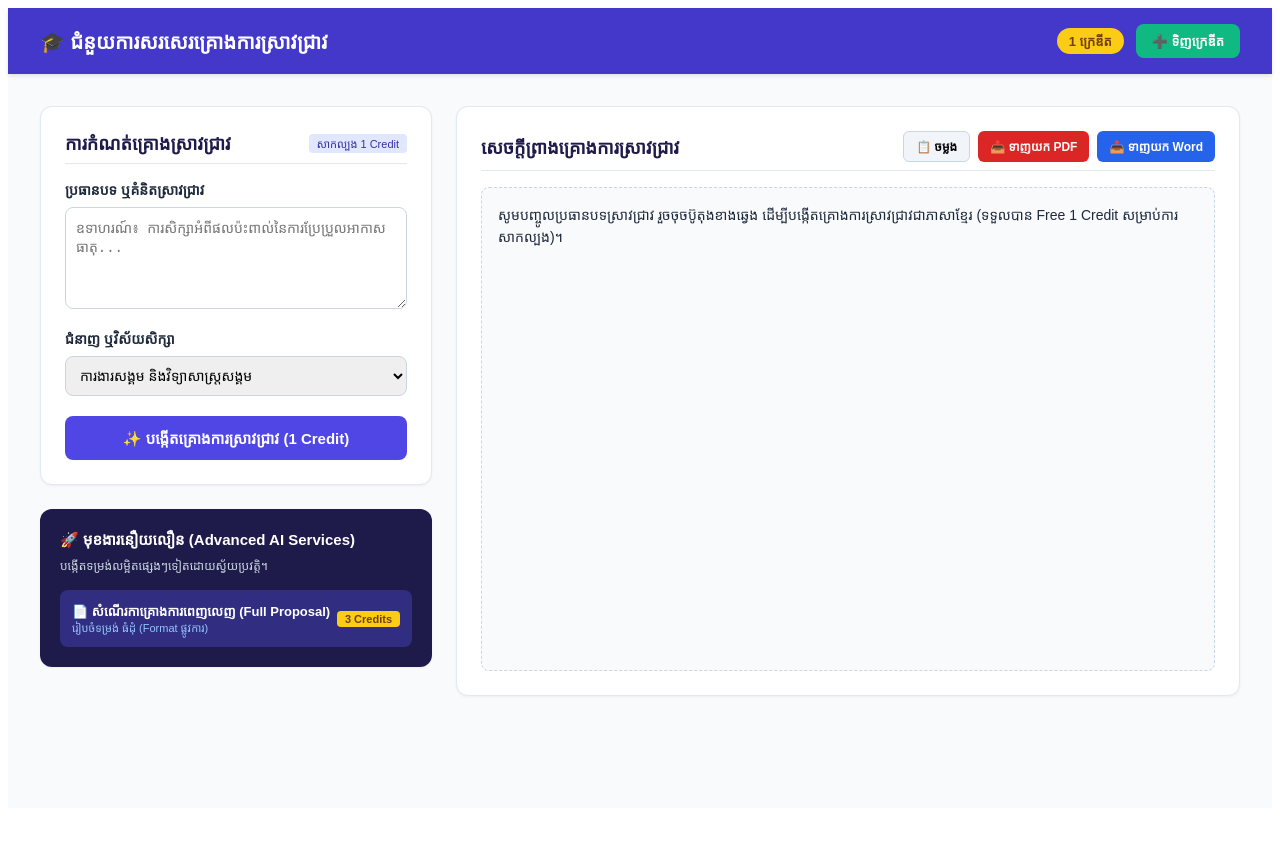
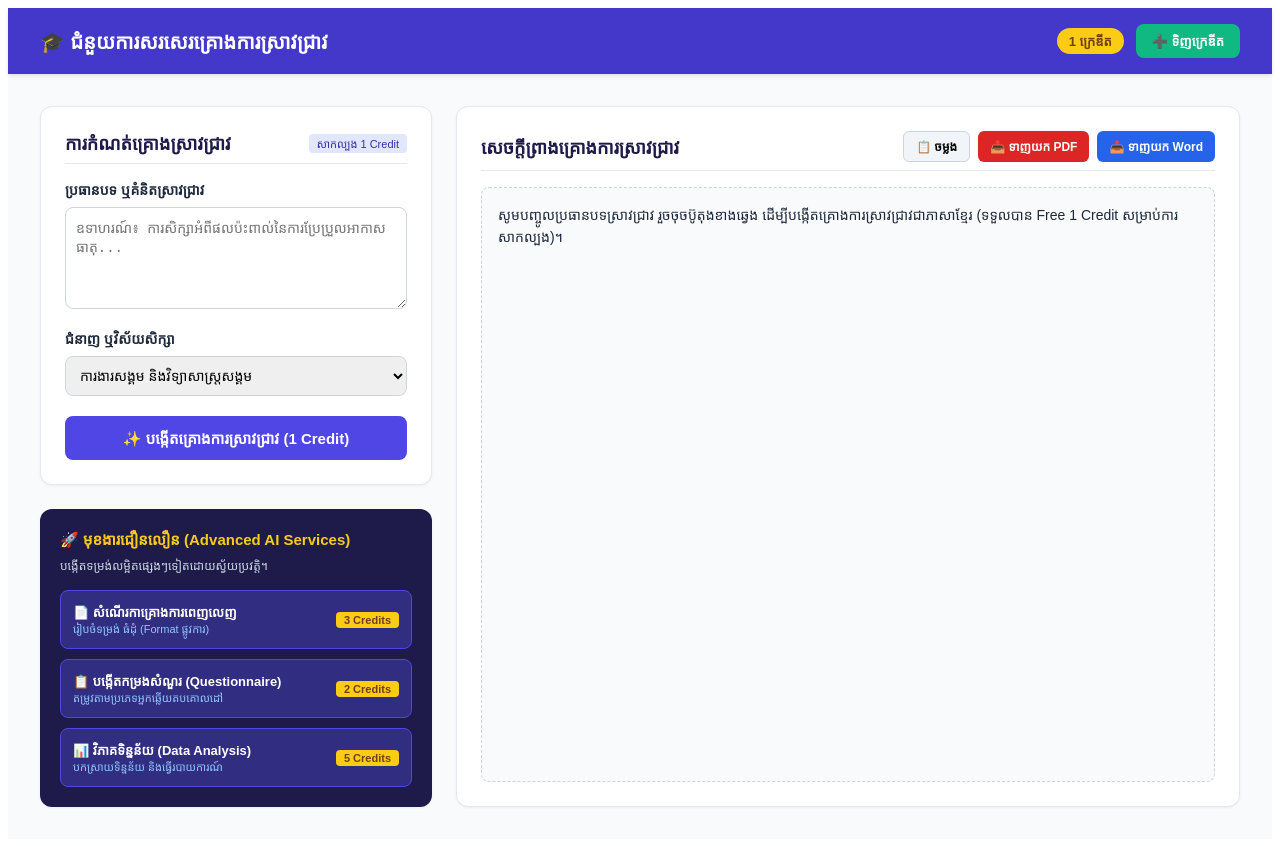
Before and after one commit to MorinaHeak/my-research-app-4, a Next.js app: page / in a window 1280 px wide. Before the commit the page ends 816 px from the top, so only its background shows below. Built offline with nearby package versions, Linux system fonts and the light colour scheme; no server answers.

Commit message:
Restore full UI and set permanent stable gemini-3.6-flash model

```diff
--- a/app/page.js
+++ b/app/page.js
@@ -15,7 +15,8 @@ export default function Home() {
   const TELEGRAM_BOT_TOKEN = process.env.NEXT_PUBLIC_TELEGRAM_BOT_TOKEN;
   const TELEGRAM_CHAT_ID = process.env.NEXT_PUBLIC_TELEGRAM_CHAT_ID;
 
-  const generateProposal = async () => {
+  // មុខងារហៅ AI សកល (ប្រើ gemini-3.7-flash ចុងក្រោយ)
+  const handleAIAction = async (serviceName, customPrompt) => {
     if (!topic.trim()) {
       alert('សូមបញ្ចូលប្រធានបទស្រាវជ្រាវ!');
       return;
@@ -27,22 +28,13 @@ export default function Home() {
     }
 
     setLoading(true);
-    setOutput('🤖 ប្រព័ន្ធ AI កំពុងរៀបចំ និងសរសេរគ្រោងការស្រាវជ្រាវជាភាសាខ្មែរ...');
+    setOutput(`🤖 ប្រព័ន្ធ AI កំពុងរៀបចំ "${serviceName}" ជាភាសាខ្មែរ...`);
 
     try {
-      const prompt = `ចូលតួជាអ្នកជំនាញស្រាវជ្រាវ។ សូមរៀបចំគ្រោងការស្រាវជ្រាវ (Research Proposal) ផ្លូវការជាភាសាខ្មែរ លើប្រធានបទ៖ "${topic}" ក្នុងវិស័យ "${field}"។
-      គ្រោងការត្រូវមានចំណុចសំខាន់ៗដូចជា៖
-      1. ចំណងជើងស្រាវជ្រាវ
-      2. ផ្ទាំងទស្សនីយភាព និងបញ្ហាស្រាវជ្រាវ (Background & Statement of the Problem)
-      3. បំណងនៃការសិក្សា (Research Objectives)
-      4. សំណួរស្រាវជ្រាវ (Research Questions)
-      5. វិធីសាស្ត្រស្រាវជ្រាវ (Research Methodology)`;
-
-      // ប្រើម៉ូដែល gemini-3.6-flash ដែលមានស្ថេរភាពពេញលេញ និងដំណើរការរលូន
-      const response = await fetch(`https://generativelanguage.googleapis.com/v1beta/models/gemini-3.6-flash:generateContent?key=${GEMINI_API_KEY}`, {
+      const response = await fetch(`https://generativelanguage.googleapis.com/v1beta/models/gemini-3.7-flash:generateContent?key=${GEMINI_API_KEY}`, {
         method: 'POST',
         headers: { 'Content-Type': 'application/json' },
-        body: JSON.stringify({ contents: [{ parts: [{ text: prompt }] }] })
+        body: JSON.stringify({ contents: [{ parts: [{ text: customPrompt }] }] })
       });
 
       const data = await response.json();
@@ -55,6 +47,18 @@ export default function Home() {
     } finally {
       setLoading(false);
     }
+  };
+
+  const generateProposal = () => {
+    const prompt = `ចូលតួជាអ្នកជំនាញស្រាវជ្រាវ។ សូមរៀបចំគ្រោងការស្រាវជ្រាវ (Research Proposal) ផ្លូវការជាភាសាខ្មែរ លើប្រធានបទ៖ "${topic}" ក្នុងវិស័យ "${field}"។
+    គ្រោងការត្រូវមានចំណុចសំខាន់ៗដូចជា៖
+    1. ចំណងជើងស្រាវជ្រាវ
+    2. ផ្ទាំងទស្សនីយភាព និងបញ្ហាស្រាវជ្រាវ (Background & Statement of the Problem)
+    3. បំណងនៃការសិក្សា (Research Objectives)
+    4. សំណួរស្រាវជ្រាវ (Research Questions)
+    5. វិធីសាស្ត្រស្រាវជ្រាវ (Research Methodology)`;
+
+    handleAIAction('គ្រោងការស្រាវជ្រាវសង្ខេប', prompt);
   };
 
   const submitPayment = async () => {
@@ -149,14 +153,54 @@ export default function Home() {
 
           {/* Advanced Services Card */}
           <section style={{ backgroundColor: '#1e1b4b', color: '#ffffff', padding: '20px', borderRadius: '12px', boxShadow: '0 1px 3px rgba(0,0,0,0.05)' }}>
-            <h3 style={{ fontSize: '15px', fontWeight: 'bold', margin: '0 0 8px 0' }}>🚀 មុខងារនឿយលឿន (Advanced AI Services)</h3>
+            <h3 style={{ fontSize: '15px', fontWeight: 'bold', margin: '0 0 8px 0', color: '#facc15' }}>🚀 មុខងារជឿនលឿន (Advanced AI Services)</h3>
             <p style={{ fontSize: '12px', color: '#cbd5e1', margin: '0 0 16px 0' }}>បង្កើតទម្រង់លម្អិតផ្សេងៗទៀតដោយស្វ័យប្រវត្តិ។</p>
-            <div style={{ backgroundColor: '#312e81', padding: '12px', borderRadius: '8px', display: 'flex', justifyContent: 'space-between', alignItems: 'center' }}>
-              <div>
-                <div style={{ fontSize: '13px', fontWeight: 'bold' }}>📄 សំណើរកាគ្រោងការពេញលេញ (Full Proposal)</div>
-                <div style={{ fontSize: '11px', color: '#93c5fd' }}>រៀបចំទម្រង់ ធំដុំ (Format ផ្លូវការ)</div>
+
+            <div style={{ display: 'flex', flexDirection: 'column', gap: '10px' }}>
+              {/* Service 1 */}
+              <div
+                onClick={() => handleAIAction(
+                  'សំណើរកាគ្រោងការពេញលេញ',
+                  `ចូលតួជាអ្នកជំនាញស្រាវជ្រាវ។ សូមរៀបចំគ្រោងការស្រាវជ្រាវពេញលេញ (Full Formal Proposal) តាម Format ផ្លូវការ ជាភាសាខ្មែរ លើប្រធានបទ៖ "${topic}" ក្នុងវិស័យ "${field}"។`
+                )}
+                style={{ backgroundColor: '#312e81', padding: '12px', borderRadius: '8px', display: 'flex', justifyContent: 'space-between', alignItems: 'center', cursor: 'pointer', border: '1px solid #4f46e5' }}
+              >
+                <div>
+                  <div style={{ fontSize: '13px', fontWeight: 'bold' }}>📄 សំណើរកាគ្រោងការពេញលេញ</div>
+                  <div style={{ fontSize: '11px', color: '#93c5fd' }}>រៀបចំទម្រង់ ធំដុំ (Format ផ្លូវការ)</div>
+                </div>
+                <span style={{ backgroundColor: '#facc15', color: '#713f12', padding: '2px 8px', borderRadius: '4px', fontSize: '11px', fontWeight: 'bold' }}>3 Credits</span>
               </div>
-              <span style={{ backgroundColor: '#facc15', color: '#713f12', padding: '2px 8px', borderRadius: '4px', fontSize: '11px', fontWeight: 'bold' }}>3 Credits</span>
+
+              {/* Service 2 */}
+              <div
+                onClick={() => handleAIAction(
+                  'បង្កើតកម្រងសំណួរ',
+                  `ចូលតួជាអ្នកជំនាញស្រាវជ្រាវ។ សូមបង្កើតកម្រងសំណួរ (Questionnaire) លម្អិតជាភាសាខ្មែរ លើប្រធានបទ៖ "${topic}" ក្នុងវិស័យ "${field}" ស្របតាមក្រុមគោលដៅ។`
+                )}
+                style={{ backgroundColor: '#312e81', padding: '12px', borderRadius: '8px', display: 'flex', justifyContent: 'space-between', alignItems: 'center', cursor: 'pointer', border: '1px solid #4f46e5' }}
+              >
+                <div>
+                  <div style={{ fontSize: '13px', fontWeight: 'bold' }}>📋 បង្កើតកម្រងសំណួរ (Questionnaire)</div>
+                  <div style={{ fontSize: '11px', color: '#93c5fd' }}>តម្រូវតាមប្រភេទអ្នកឆ្លើយតបគោលដៅ</div>
+                </div>
+                <span style={{ backgroundColor: '#facc15', color: '#713f12', padding: '2px 8px', borderRadius: '4px', fontSize: '11px', fontWeight: 'bold' }}>2 Credits</span>
+              </div>
+
+              {/* Service 3 */}
+              <div
+                onClick={() => handleAIAction(
+                  'វិភាគទិន្នន័យ',
+                  `ចូលតួជាអ្នកជំនាញវិភាគទិន្នន័យស្រាវជ្រាវ។ សូមរៀបចំផែនការវិភាគទិន្នន័យ (Data Analysis) និងគំរូនៃការបកស្រាយលទ្ធផល ជាភាសាខ្មែរ សម្រាប់ប្រធានបទ៖ "${topic}" ក្នុងវិស័យ "${field}"។`
+                )}
+                style={{ backgroundColor: '#312e81', padding: '12px', borderRadius: '8px', display: 'flex', justifyContent: 'space-between', alignItems: 'center', cursor: 'pointer', border: '1px solid #4f46e5' }}
+              >
+                <div>
+                  <div style={{ fontSize: '13px', fontWeight: 'bold' }}>📊 វិភាគទិន្នន័យ (Data Analysis)</div>
+                  <div style={{ fontSize: '11px', color: '#93c5fd' }}>បកស្រាយទិន្នន័យ និងធ្វើរបាយការណ៍</div>
+                </div>
+                <span style={{ backgroundColor: '#facc15', color: '#713f12', padding: '2px 8px', borderRadius: '4px', fontSize: '11px', fontWeight: 'bold' }}>5 Credits</span>
+              </div>
             </div>
           </section>
         </div>
```
